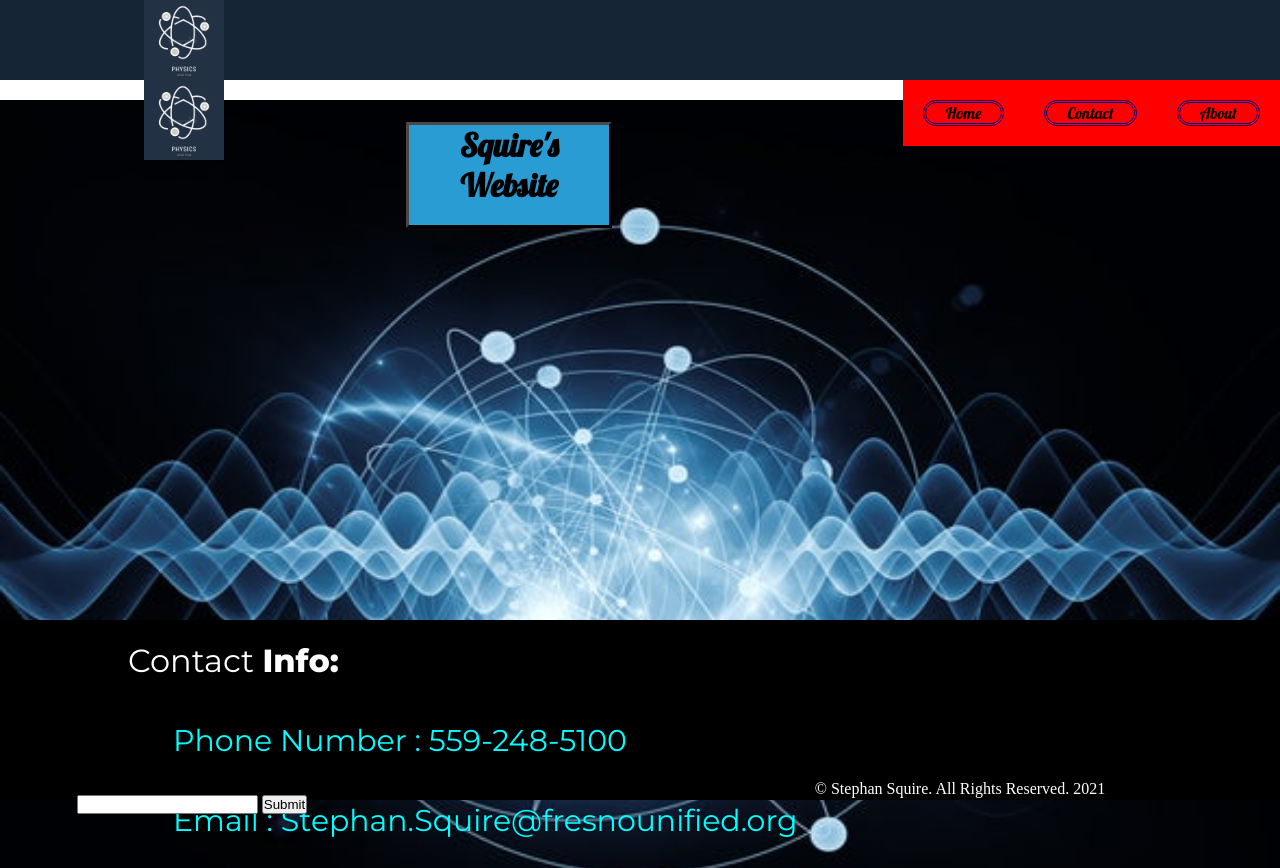
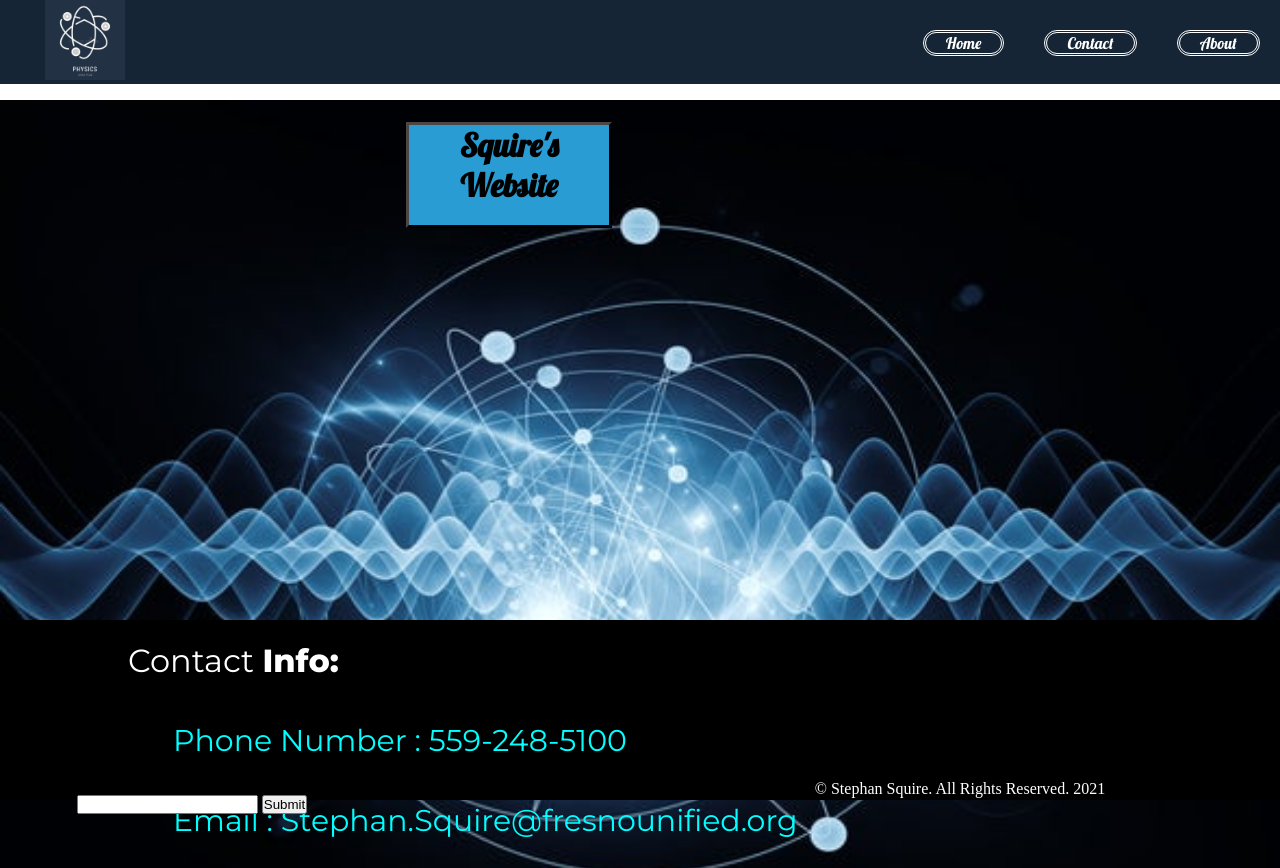
Before and after one commit to St3phanS/final-project, a plain HTML site: page index.html in a window 1280 px wide. Shown: the top 868 px of the page. Drawn offline with Linux system fonts and the light colour scheme; a web font is replaced by a local one.

Commit message:
fixed webpage project for github

```diff
--- a/css/style.css
+++ b/css/style.css
@@ -8,10 +8,10 @@
 
 .nav-bar{
     width: 100%;
-    height: 80px;
+
     background-color: rgb(21, 37, 53);
     position: fixed;
-    text-align: center;
+    /* text-align: center; */
     top: 0;
     z-index: 1;
 
@@ -21,13 +21,17 @@
 .logo{
     height: 80px;
     width: 80px;
+    display: inline;
     /* margin-top: 10px; */
-    margin-left: 10%;
+    margin-left: 15px;
+    position: relative;
+    /* right: 200px; */
 }
 
 .nav-links{
-    background-color: red;
+    background-color: rgb(21, 37, 53);
     float: right;
+    margin-top: 10px;
 }
 
 .nav-list {
@@ -64,16 +68,16 @@
     float: left;
     margin: 20px;
     list-style-type: none;
-    border: 3px solid navy;
+    border: 3px solid white;
     border-style: double;
-    border-color: navy;
+    border-color: white;
     border-radius: 25px;
     font-family: 'Lobster', cursive;
 }
 
 .list-item a {
     text-decoration: none;
-    color: rgb(0, 0, 0);
+    color: white;
     padding: 20px;
 }
 
--- a/index.html
+++ b/index.html
@@ -41,18 +41,7 @@
 
         </div>
 
-        <div class="logo">
-            <a href="index.html">
-                <div class="logo">
-                    <img class="logo" src="img/logo.png" alt="Squire's Logo">
-                </div>
 
-                <!-- <div class="logo-text">
-                    <h1>Squire's <span>Site</span></h1>
-                </div> -->
-
-            </a>
-        </div>
     </nav>
 
 <!------------------------- End of Nav Bar ----------------------->
```
